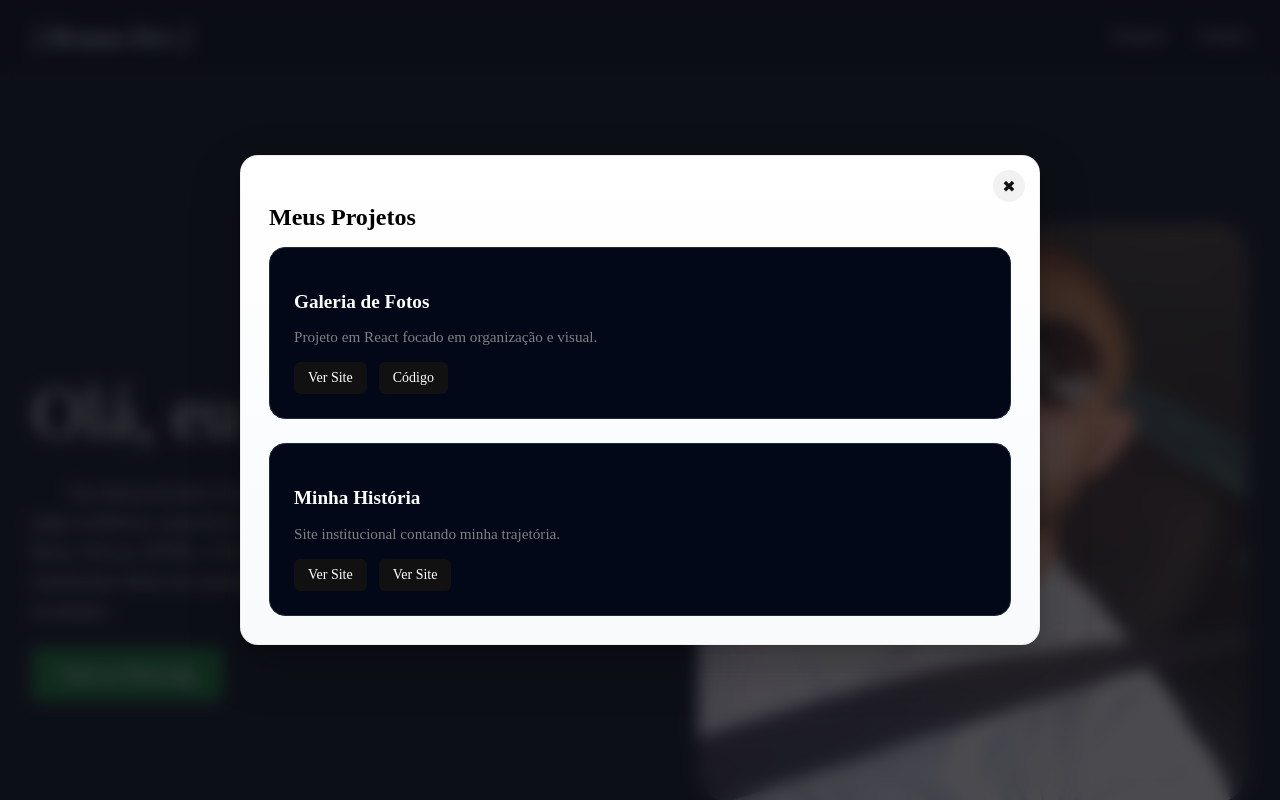
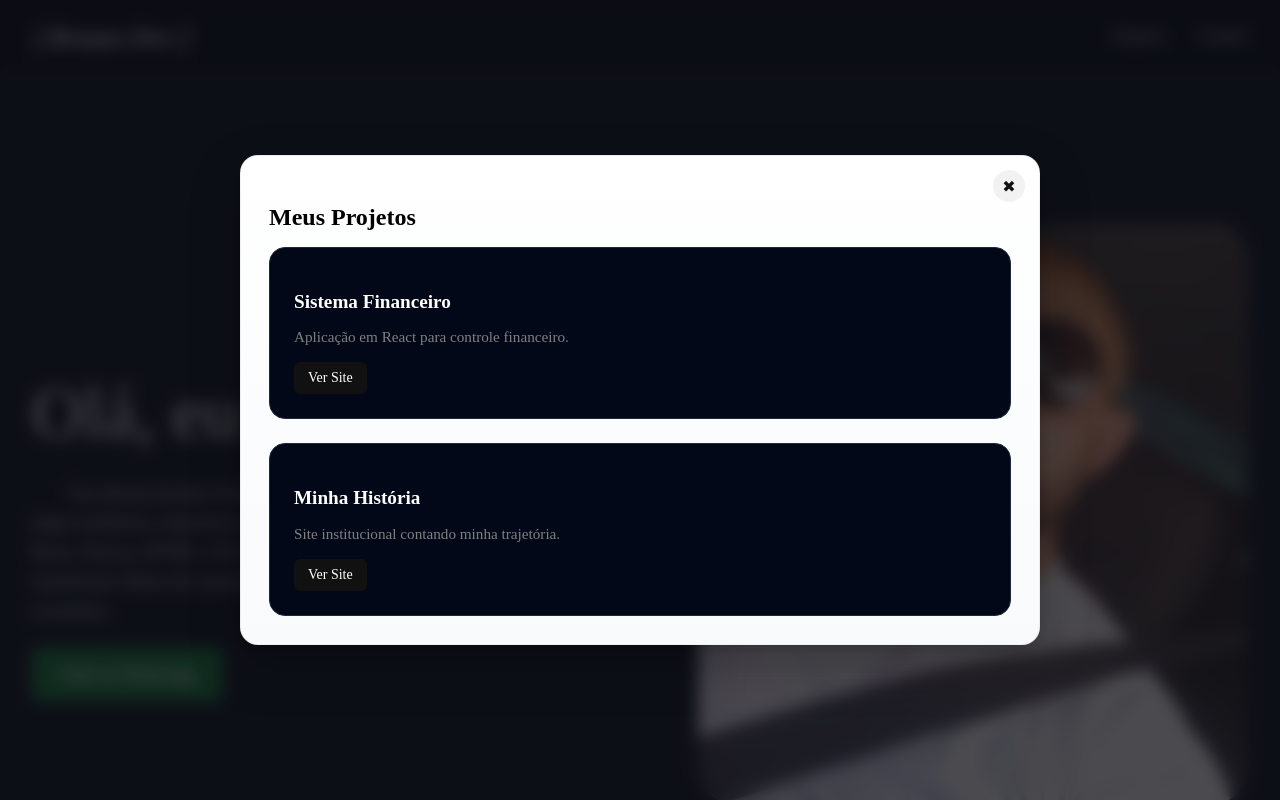
Before and after one commit to BrunoVenuto/portifolio-em-ractjs, a Next.js app: page / in a window 1280 px wide. Both pictures are taken after a click on the item "Projetos". Shown: the top 800 px of the page. Built offline with nearby package versions, Linux system fonts and the light colour scheme.

Commit message:
Remove galeria de fotos e mantém projetos principais

```diff
--- a/src/components/ProjectList/ProjectList.tsx
+++ b/src/components/ProjectList/ProjectList.tsx
@@ -7,24 +7,16 @@ export function ProjectList() {
     <div className={styles.list}>
       {/* Projeto 1 */}
       <div className={styles.card}>
-        <h3>Galeria de Fotos</h3>
-        <p>Projeto em React focado em organização e visual.</p>
+        <h3>Sistema Financeiro</h3>
+        <p>Aplicação em React para controle financeiro.</p>
 
         <div className={styles.links}>
           <a
-            href="https://galeria-de-fotos.vercel.app"
+            href="https://sistema-finan-8pot.vercel.app/"
             target="_blank"
             rel="noopener noreferrer"
           >
             Ver Site
-          </a>
-
-          <a
-            href="https://github.com/BrunoVenuto/galeria-de-fotos"
-            target="_blank"
-            rel="noopener noreferrer"
-          >
-            Código
           </a>
         </div>
       </div>
@@ -35,14 +27,6 @@ export function ProjectList() {
         <p>Site institucional contando minha trajetória.</p>
 
         <div className={styles.links}>
-          <a
-            href="https://sistema-finan-8pot.vercel.app/"
-            target="_blank"
-            rel="noopener noreferrer"
-          >
-            Ver Site
-          </a>
-
           <a
             href="https://minha-historia-ate-a-ppmg.vercel.app/"
             target="_blank"
```
